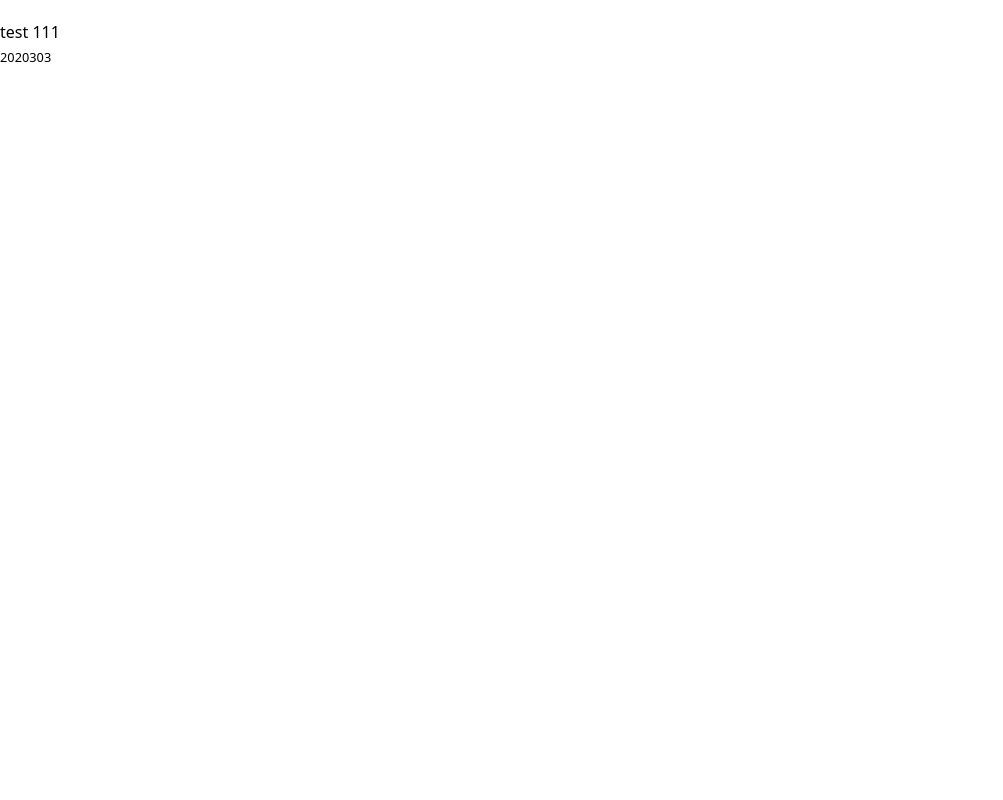
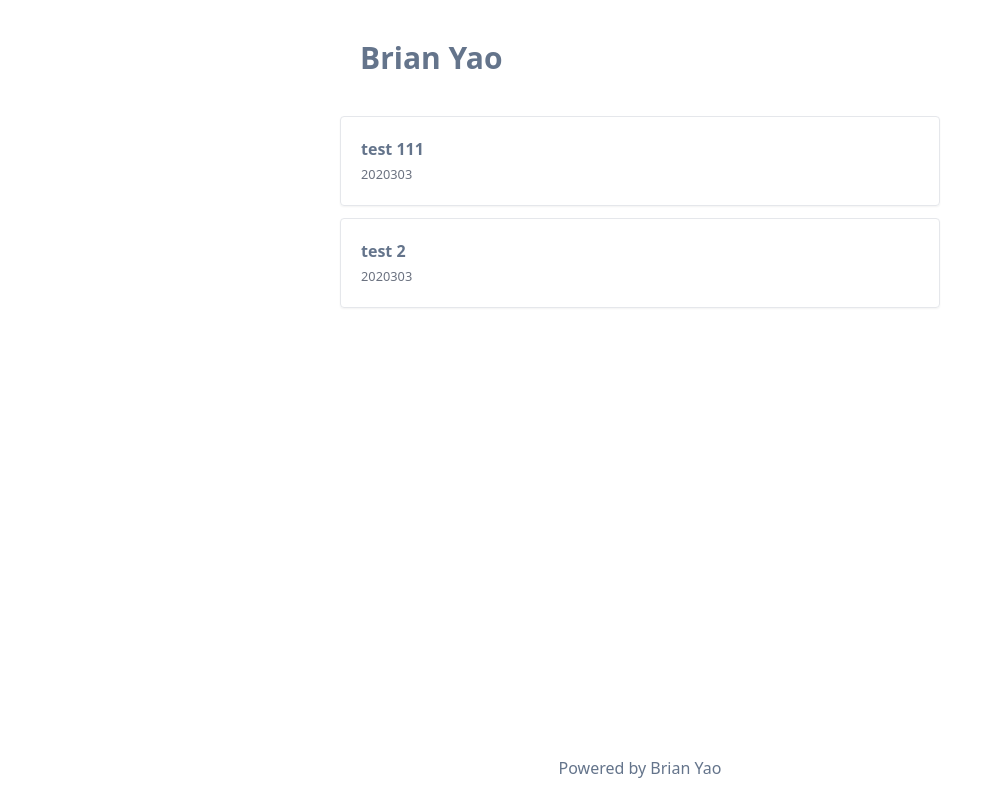
Before and after one commit to yclgkd/brianyao, a Next.js app: page / in a window 1280 px wide. Shown: the whole page, without its empty margins (0-1003 px from the left). Built offline with nearby package versions, Linux system fonts and the light colour scheme.

Commit message:
feat: update views

```diff
--- /dev/null
+++ b/_posts/test2.mdx
@@ -0,0 +1,10 @@
+---
+title: 'test 2'
+date: '2020303'
+---
+
+# test1231231232
+
+1231231
+
+我是正文
--- a/components/footer.tsx
+++ b/components/Footer.tsx
@@ -1,4 +1,4 @@
-export default function Footer({
+export function Footer({
   className,
   children
 }: {
--- /dev/null
+++ b/components/Header.tsx
@@ -0,0 +1,7 @@
+export function Header({ className }: { className?: string }) {
+  return (
+    <header className={`my-5 ${className}`}>
+      <h1 className="text-3xl font-bold">Brian Yao</h1>
+    </header>
+  )
+}
--- a/components/header.tsx
+++ /dev/null
@@ -1,14 +0,0 @@
-export default function header({
-  className,
-  children
-}: {
-  className?: string
-  children?: React.ReactNode
-}) {
-  return (
-    <header className={`my-5 ${className}`}>
-      <h1 className="text-2xl font-bold">Brian Yao</h1>
-      {children}
-    </header>
-  )
-}
--- /dev/null
+++ b/components/index.ts
@@ -0,0 +1,2 @@
+export * from './footer'
+export * from './header'
--- a/pages/_document.tsx
+++ b/pages/_document.tsx
@@ -30,7 +30,7 @@ class MyDocument extends Document {
           <meta name="twitter:description" content={meta.description} />
           <meta name="twitter:image" content={meta.image} />
         </Head>
-        <body>
+        <body className="bg-white text-slate-500 dark:bg-slate-900 dark:text-slate-400">
           <Main />
           <NextScript />
         </body>
--- a/pages/index.tsx
+++ b/pages/index.tsx
@@ -2,7 +2,7 @@ import fs from 'fs'
 import path from 'path'
 import matter from 'gray-matter'
 import Link from 'next/link'
-import Image from 'next/image'
+import { Header, Footer } from '../components'
 
 type Props = {
   posts: {
@@ -15,34 +15,23 @@ type Props = {
 
 const Home = ({ posts }: Props) => {
   return (
-    <div className="mt-5">
+    <div className="mx-auto flex min-h-screen max-w-screen-sm flex-col px-5">
+      <Header className="p-5" />
+      <section className="space-y-3">
         {posts.map((post, index) => (
           <Link href={'/blog/' + post.slug} passHref key={index}>
-          <div className="card pointer mb-3" style={{ maxWidth: '540px' }}>
-            <div className="row g-0">
-              <div className="col-md-8">
-                <div className="card-body">
-                  <h5 className="card-title">{post.frontMatter.title}</h5>
-                  <p className="card-text">{post.frontMatter.description}</p>
-                  <p className="card-text">
+            <div className="card pointer mb-3 w-full cursor-pointer rounded border p-5 shadow-sm duration-100 ease-in-out hover:transform-cpu hover:shadow-inner dark:border-slate-400 md:hover:scale-105">
+              <h2 className="font-bold">{post.frontMatter.title}</h2>
+              <p className="text-gray-500">{post.frontMatter.description}</p>
+              <p className="text-gray-500">
                 <small className="text-muted">{post.frontMatter.date}</small>
               </p>
             </div>
-              </div>
-              <div className="col-md-4 m-auto">
-                {/* <Image
-                  src={post.frontMatter.thumbnailUrl}
-                  className="img-fluid rounded-start mt-1"
-                  alt="thumbnail"
-                  width={500}
-                  height={400}
-                  objectFit="cover"
-                /> */}
-              </div>
-            </div>
-          </div>
           </Link>
         ))}
+      </section>
+
+      <Footer className="mt-auto" />
     </div>
   )
 }
```
Lines whose indentation alone changed are shown as unchanged.
